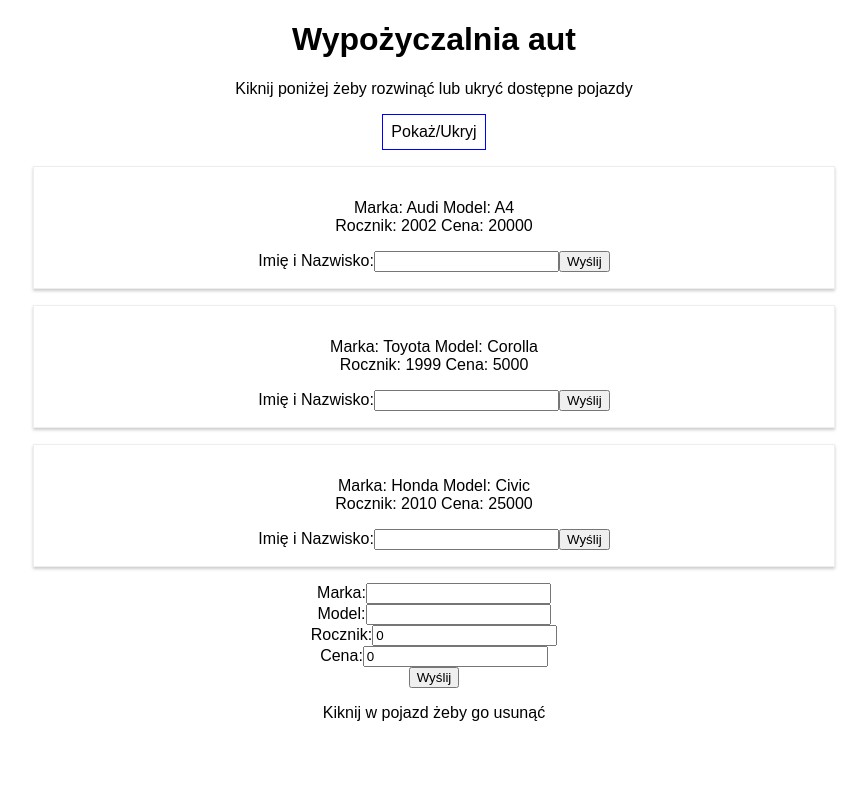
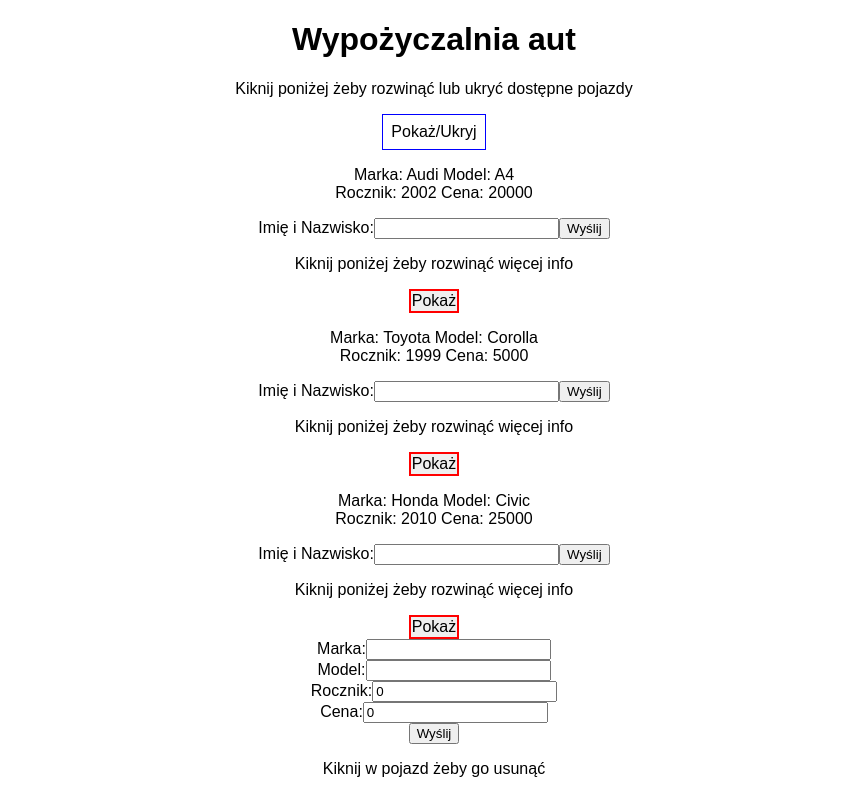
Before and after one commit to mluniewski/WypozyczalniaAut, a React (Create React App) app in the folder lists-conditionals--lists-finished/: page / in a window 1280 px wide. Both pictures are taken after a click on the button "Pokaż/Ukryj". Shown: the whole page, without its empty margins (206-1073 px from the left). Built offline with nearby package versions, Linux system fonts and the light colour scheme.

Commit message:
commit on 'master'

```diff
--- a/lists-conditionals--lists-finished/src/App.js
+++ b/lists-conditionals--lists-finished/src/App.js
@@ -2,6 +2,7 @@ import React, { Component } from 'react';
 import './App.css';
 import Person from './Person/Person';
 import Reservation from './NewCar'
+
 
 
 class App extends Component {
--- /dev/null
+++ b/lists-conditionals--lists-finished/src/ExtraPropetries.js
@@ -0,0 +1,84 @@
+import React, { Component } from 'react';
+import MoreInfo from './Person/MoreInfo';
+
+
+class Extra extends Component {
+    state = {
+        moreInfo: [
+          { id: 1, vin: 'W23D4', kolor: 'czerwony',  pochodzenie: "Polska", Zarejestrowany: "Tak" },
+          { id: 2, vin: 'E3455F', kolor: 'niebieski',  pochodzenie: "Niemcy", Zarejestrowany: "Nie" },
+          { id: 3, vin: 'K34123RL', kolor: 'żółty',  pochodzenie: "Austria", Zarejestrowany: "Nie" },
+        ],
+        otherState: 'some other value',
+        showMoreInfo: false
+      }
+
+      nameChangedHandlers = ( event, id ) => {
+        const infoIndex = this.state.moreInfo.findIndex(p => {
+          return p.id === id;
+        });
+
+        const info = {
+          ...this.state.moreInfo[infoIndex]
+        };
+
+        info.kolor = event.target.value;
+
+        const moreInfo = [...this.state.moreInfo];
+        moreInfo[infoIndex] = info;
+
+        this.setState( {moreInfo: moreInfo} );
+      }
+      toggleMoreInfoHandler = () => {
+        const doesShow = this.state.showMoreInfo;
+        this.setState( { showMoreInfo: !doesShow } );
+      }
+
+      render () {
+        const style = {
+          backgroundColor: 'light-grey',
+          font: 'inherit',
+          border: '2px solid red',
+          padding: '1px',
+          cursor: 'pointer'
+        };
+/*
+        deleteInfoHandlers = (infoIndex) => {
+            const moreInfo = [...this.state.moreInfo];
+            moreInfo.splice(infoIndex, 1);
+            this.setState({moreInfo: moreInfo});
+          }
+    */
+        let moreInfo = null;
+
+        if ( this.state.showMoreInfo ) {
+          moreInfo = (
+            <div>
+              {this.state.moreInfo.map((info, index) => {
+                return <MoreInfo
+                //click={() => this.deleteInfoHandlers(index)}
+                  vin={info.vin}
+                  kolor={info.kolor}
+                  pochodzenie={info.pochodzenie}
+                  Zarejestrowany={info.Zarejestrowany}
+                  key={info.id}
+                  changed={(event) => this.nameChangedHandlers(event, info.id)} />
+              })}
+
+            </div>
+          );
+        }
+
+        return (
+            <div className="Extra">
+              <p>Kiknij poniżej żeby rozwinąć więcej info</p>
+              <button
+                style={style}
+                onClick={this.toggleMoreInfoHandler}>Pokaż</button>
+              {moreInfo}
+            </div>
+          );
+        }
+      }
+
+export default Extra;
--- /dev/null
+++ b/lists-conditionals--lists-finished/src/Person/MoreInfo.js
@@ -0,0 +1,16 @@
+import React from 'react';
+//import classes from '../Person/Person.css'
+
+const moreInfo = (props) => {
+    return (
+        <div
+            className="MoreInfo">
+            <span> Vin: {props.vin} </span>
+            <span> Kolor: {props.kolor} </span>
+            <span> Pochodzenie: {props.pochodzenie} </span>
+            <span> Zarejestrowany: {props.zarejestrowany} </span>
+        </div>
+    )
+}
+
+export default moreInfo;
--- a/lists-conditionals--lists-finished/src/Person/Person.js
+++ b/lists-conditionals--lists-finished/src/Person/Person.js
@@ -1,7 +1,8 @@
 import React from 'react';
 
 import NameForm from '../Adding';
-import './Person.css';
+
+import Extra from '../ExtraPropetries';
 
 //import Logo from '../assets/images/Photo'
 
@@ -11,6 +12,8 @@ const person = ( props ) => {
             <p onClick={props.click}> Marka: {props.marka}  Model: {props.nazwa} <br/> Rocznik: {props.dataProd} Cena: {props.cena}</p>
             <p>{props.children}</p>
             <NameForm/>
+            <Extra/>
+
 
         </div>
 
@@ -20,4 +23,5 @@ const person = ( props ) => {
 
 
 
+
 export default person;
```
